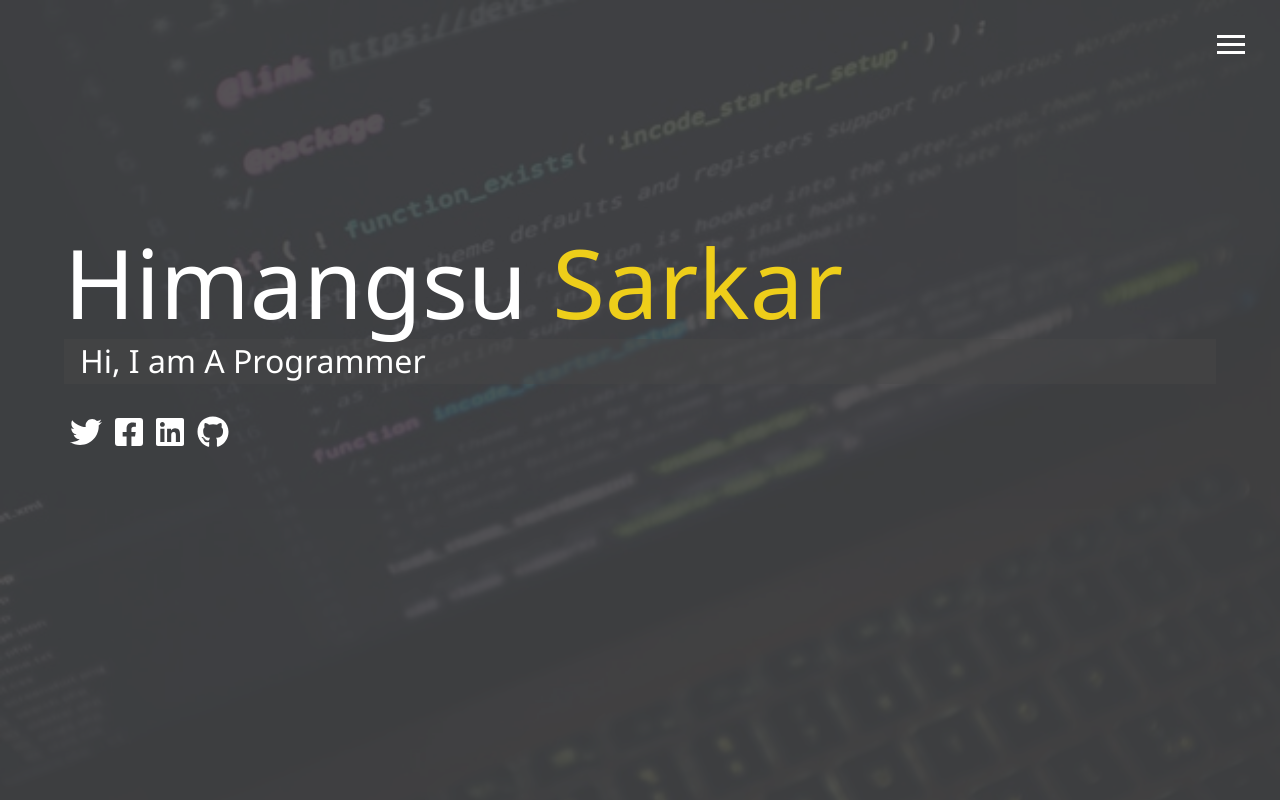
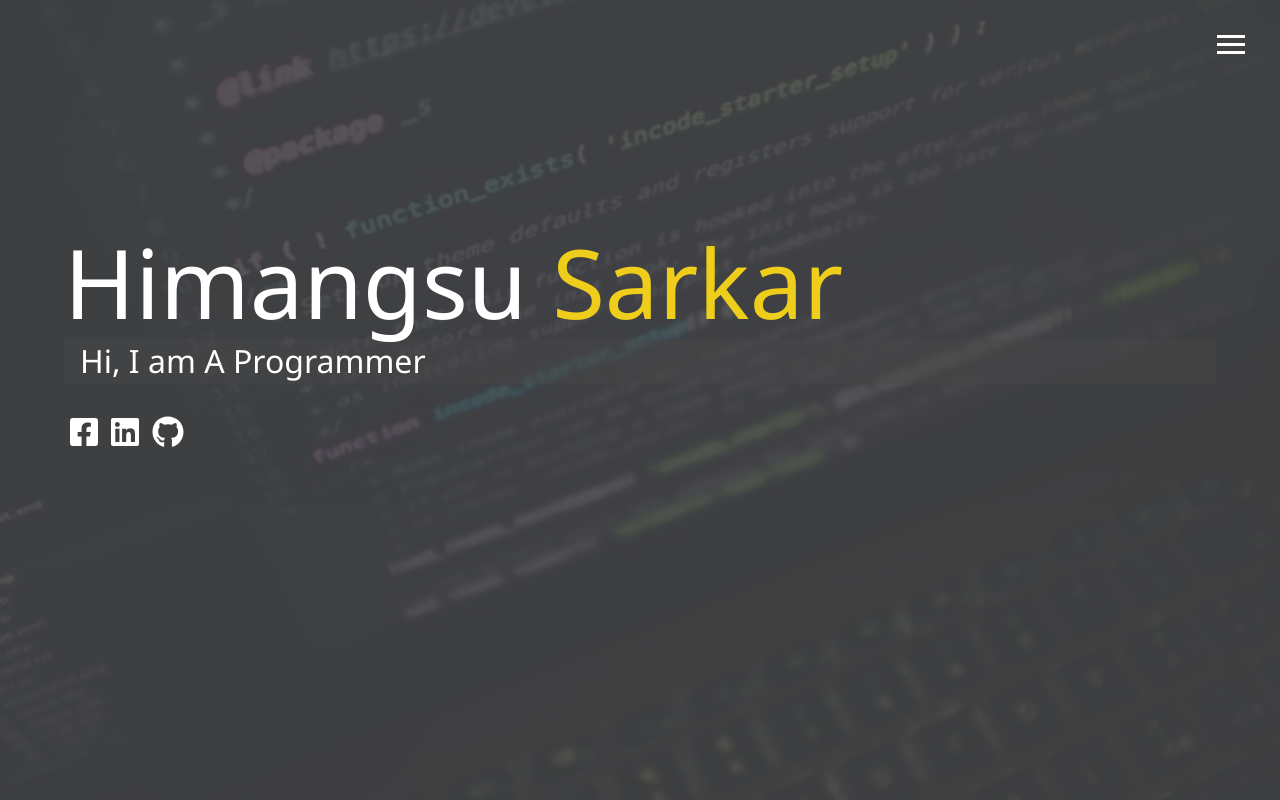
Before and after one commit to HimangsuSarkar/main-portfolio, a React (Create React App) app: page / in a window 1280 px wide. Built offline with nearby package versions, Linux system fonts and the light colour scheme.

Commit message:
create contact form

```diff
--- a/src/components/About/About.js
+++ b/src/components/About/About.js
@@ -17,7 +17,7 @@ const About = () => {
 
         <div className="bio">
           <p>
-            Passionate web app developer. Always try to grab the new features of technology. Last few years made myself skilled in the field of web application development. Acquired to maintain strong interpersonal relationships with teammates. I am passionate about providing care to my work, which keeps me motivated and excited about doing my best work
+            Passionate web developer. Always try to learn the new features of technology. Last few years made myself skilled in the field of web application development. I am passionate about providing care to my work, which keeps me motivated and excited about doing my best work.My hobby is coding.
         </p>
         </div>
 
--- a/src/components/Home/Home.js
+++ b/src/components/Home/Home.js
@@ -24,9 +24,9 @@ const Home = () => {
         />
       </h2>
       <div className="icons">
-        <a target="_blank" href="">
+        {/* <a target="_blank" href="">
           <FontAwesomeIcon icon={faTwitter} size="2x" />
-        </a>
+        </a> */}
         <a target="_blank" href="https://www.facebook.com/himangsusarkar.himu.7">
           <FontAwesomeIcon icon={faFacebookSquare} size="2x" />
         </a>
```
